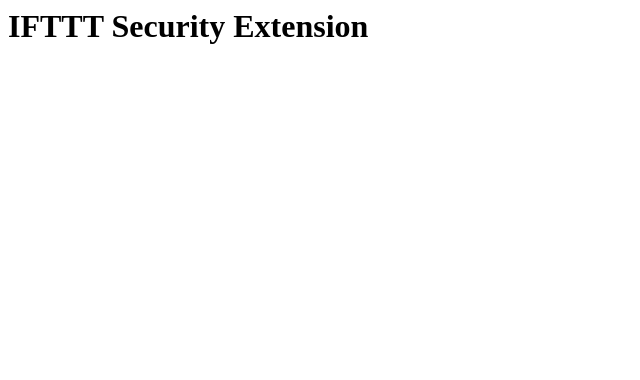
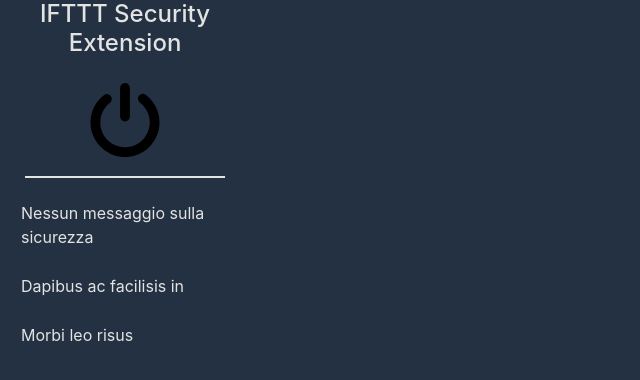
Before and after one commit to GerardoLeone/IFTTT-Security-Extension, a browser extension: page main.html in a window 1280 px wide. Shown: the whole page, without its empty margins (0-640 px from the left). Drawn offline with nearby package versions, Linux system fonts and the light colour scheme.

Commit message:
add: estetica estensione
Aggiunto sfondo, bottone accensione, lista dei messaggi, impostato il template bootstrap e importato il css.

```diff
--- /dev/null
+++ b/main.css
@@ -0,0 +1,60 @@
+
+body {
+    width: 250px;
+    height: auto;
+}
+
+#btn-on-off {
+    width: 90px;
+    height: auto;
+    margin-top: 10px;
+    margin-bottom: 10px;
+}
+
+#msg-compact-list {
+    margin-top: 10px;
+}
+
+.list-group-item {
+    border: 1px solid rgba(0,0,0,0) !important;
+    background-color: #00000000 !important;
+    color: var(--fourth-color);
+}
+
+.divider {
+    height: 2px;
+    width: 80%;
+    background-color: var(--fourth-color);
+}
+
+.align-items-center {
+    align-items: center;
+}
+
+/*
+    COLORS
+*/
+.first-color {
+	background-color: var(--first-color);
+}
+
+.second-color {
+	background-color: var(--second-color);
+}
+
+.third-color {
+	background-color: var(--third-color);
+}
+
+.text-color {
+    color: var(--fourth-color);
+}
+
+:root {
+
+    --first-color: #233142;
+    --second-color: #455d7a;
+    --third-color: #f95959;
+    --fourth-color: #e3e3e3;
+
+}
--- a/main.html
+++ b/main.html
@@ -1,5 +1,43 @@
-<html>
-  <body>
-    <h1>IFTTT Security Extension</h1>
+<!doctype html>
+<html lang="it">
+  <head>
+    <!-- Required meta tags -->
+    <meta charset="utf-8">
+    <meta name="viewport" content="width=device-width, initial-scale=1, shrink-to-fit=no">
+
+    <!-- Bootstrap CSS -->
+    <link rel="stylesheet" href="main.css" />
+    <link rel="stylesheet" href="https://cdn.jsdelivr.net/npm/bootstrap@4.0.0/dist/css/bootstrap.min.css" integrity="sha384-Gn5384xqQ1aoWXA+058RXPxPg6fy4IWvTNh0E263XmFcJlSAwiGgFAW/dAiS6JXm" crossorigin="anonymous">
+  </head>
+  <body class="d-inline-flex flex-column first-color align-items-center">
+    <h4 class="text-center text-color">IFTTT Security Extension</h1>
+
+    <img src="./icons/on-off-svgrepo-com.svg" id="btn-on-off">
+
+    <div class="divider"></div>
+
+    <ul class="list-group list-group-flush" id="msg-compact-list">
+      <li class="list-group-item">Nessun messaggio sulla sicurezza</li>
+      <li class="list-group-item">Dapibus ac facilisis in</li>
+      <li class="list-group-item">Morbi leo risus</li>
+    </ul>
+
+    <!-- JavaScript -->
+    <script src="https://code.jquery.com/jquery-3.2.1.slim.min.js" integrity="sha384-KJ3o2DKtIkvYIK3UENzmM7KCkRr/rE9/Qpg6aAZGJwFDMVNA/GpGFF93hXpG5KkN" crossorigin="anonymous"></script>
+    <script src="https://cdn.jsdelivr.net/npm/popper.js@1.12.9/dist/umd/popper.min.js" integrity="sha384-ApNbgh9B+Y1QKtv3Rn7W3mgPxhU9K/ScQsAP7hUibX39j7fakFPskvXusvfa0b4Q" crossorigin="anonymous"></script>
+    <script src="https://cdn.jsdelivr.net/npm/bootstrap@4.0.0/dist/js/bootstrap.min.js" integrity="sha384-JZR6Spejh4U02d8jOt6vLEHfe/JQGiRRSQQxSfFWpi1MquVdAyjUar5+76PVCmYl" crossorigin="anonymous"></script>
   </body>
 </html>
+<!--<html>
+  <head>
+    <link rel="stylesheet" href="main.css" />
+    <link rel="stylesheet" href="https://cdn.jsdelivr.net/npm/bootstrap@4.0.0/dist/css/bootstrap.min.css" integrity="sha384-Gn5384xqQ1aoWXA+058RXPxPg6fy4IWvTNh0E263XmFcJlSAwiGgFAW/dAiS6JXm" crossorigin="anonymous">
+    <script src="https://code.jquery.com/jquery-3.2.1.slim.min.js" integrity="sha384-KJ3o2DKtIkvYIK3UENzmM7KCkRr/rE9/Qpg6aAZGJwFDMVNA/GpGFF93hXpG5KkN" crossorigin="anonymous"></script>
+    <script src="https://cdn.jsdelivr.net/npm/popper.js@1.12.9/dist/umd/popper.min.js" integrity="sha384-ApNbgh9B+Y1QKtv3Rn7W3mgPxhU9K/ScQsAP7hUibX39j7fakFPskvXusvfa0b4Q" crossorigin="anonymous"></script>
+    <script src="https://cdn.jsdelivr.net/npm/bootstrap@4.0.0/dist/js/bootstrap.min.js" integrity="sha384-JZR6Spejh4U02d8jOt6vLEHfe/JQGiRRSQQxSfFWpi1MquVdAyjUar5+76PVCmYl" crossorigin="anonymous"></script>
+    <h2 class="text-color">IFTTT Security Extension</h1>
+  </head>
+  <body id="background-div">
+
+  </body>
+</html>-->
```
Also changed, not shown: icons/on-off-svgrepo-com.svg (added).
